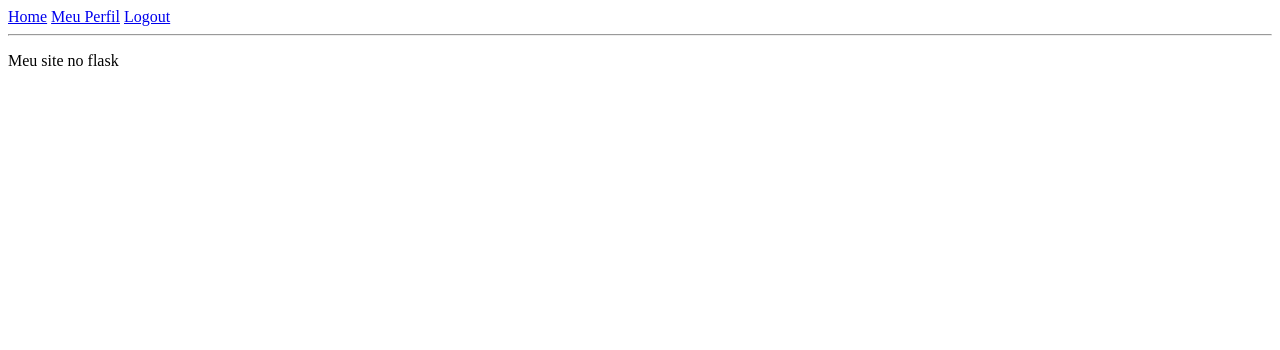
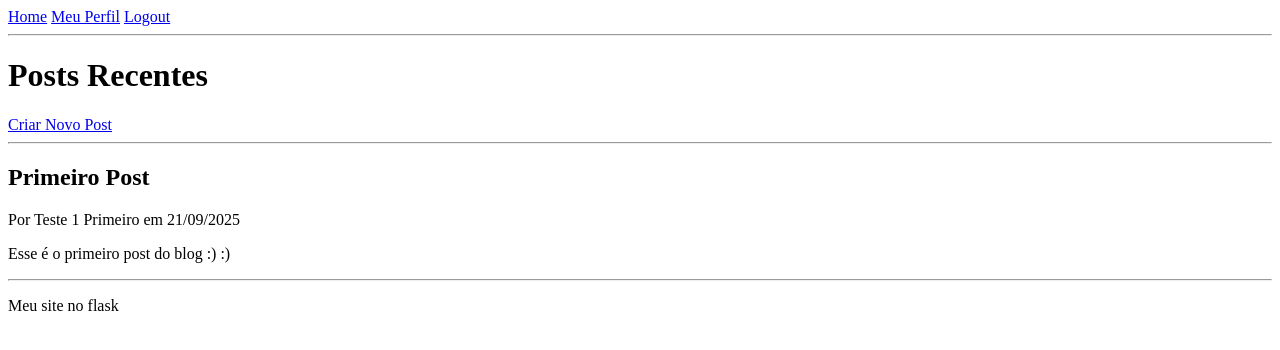
Before and after one commit to roberto16477/DevWeb2, a Flask app: page /home in a window 1280 px wide. Shown: the top 350 px of the page. Run offline with Flask 3, Linux system fonts and the light colour scheme; a user stored in the database is signed in.

Commit message:
up atualiza e deleta post

```diff
--- a/routes.py
+++ b/routes.py
@@ -1,4 +1,4 @@
-from flask import render_template, url_for, flash, redirect, request
+from flask import render_template, url_for, flash, redirect, request, abort
 from werkzeug.security import generate_password_hash, check_password_hash
 from main import app
 from database import db
@@ -15,8 +15,10 @@ def index():
 
 @app.route("/home")
 def homepage():
-    # A sua antiga homepage agora vive exclusivamente na rota /home.
-    return render_template('homepage.html', title='Página Inicial')
+    # Busca todos os posts no banco de dados, ordenando pelos mais recentes
+    posts = Post.query.order_by(Post.data_criacao.desc()).all()
+    # Passa a lista de posts para o template
+    return render_template('homepage.html', title='Página Inicial', posts=posts)
 
 @app.route("/blog")
 def blog():
@@ -43,8 +45,8 @@ def register():
         # Mostra uma mensagem de sucesso
         flash(f'Conta criada com sucesso para {form.nome.data}!', 'success')
 
-        # Redireciona o usuário para a página de login (ou outra página)
-        return redirect(url_for('homepage')) # Supondo que você tenha uma rota 'homepage'
+        # Redireciona o usuário para a página de login
+        return redirect(url_for('login'))
 
     # Se for a primeira vez que o usuário acessa a página (GET), apenas mostra o formulário
     return render_template('register.html', title='Registrar', form=form)
@@ -126,3 +128,49 @@ def new_post():
         # Redireciona para a homepage para ver o novo post
         return redirect(url_for('homepage'))
     return render_template('create_post.html', title='Novo Post', form=form)
+
+@app.route("/post/<int:post_id>/update", methods=['GET', 'POST'])
+@login_required
+def update_post(post_id):
+    # Busca o post pelo ID ou retorna um erro 404 (Não Encontrado) se não existir
+    post = Post.query.get_or_404(post_id)
+
+    # VERIFICAÇÃO DE SEGURANÇA:
+    # Se o autor do post for diferente do usuário logado, exibe um erro 403 (Proibido)
+    if post.author != current_user:
+        abort(403)
+
+    form = PostForm()
+    # Se o formulário for enviado e validado
+    if form.validate_on_submit():
+        post.titulo = form.titulo.data
+        post.corpo = form.corpo.data
+        db.session.commit() # Não precisa de 'add', pois o post já está no banco
+        return redirect(url_for('homepage'))
+    # Se for a primeira vez que a página é carregada (GET)
+    elif request.method == 'GET':
+        # Preenche o formulário com os dados atuais do post
+        form.titulo.data = post.titulo
+        form.corpo.data = post.corpo
+
+    # Usa o mesmo template de criação, mas passa uma legenda diferente
+    return render_template('create_post.html', title='Editar Post',
+                           form=form, legend='Editar Post')
+
+@app.route("/post/<int:post_id>/delete", methods=['POST'])
+@login_required
+def delete_post(post_id):
+    # Busca o post pelo ID ou retorna um erro 404 se não existir
+    post = Post.query.get_or_404(post_id)
+
+    # VERIFICAÇÃO DE SEGURANÇA:
+    # Garante que o usuário logado é o autor do post
+    if post.author != current_user:
+        abort(403) # Erro de 'Proibido'
+
+    # Apaga o post do banco de dados
+    db.session.delete(post)
+    db.session.commit()
+
+    # Redireciona de volta para a homepage
+    return redirect(url_for('homepage'))
--- a/templates/create_post.html
+++ b/templates/create_post.html
@@ -16,7 +16,7 @@
         <form method="POST" action="">
             {{ form.hidden_tag() }}
             <fieldset>
-                <legend>Criar Novo Post</legend>
+                <legend>{{ legend or 'Criar Novo Post' }}</legend>
                 <div>
                     {{ form.titulo.label }}<br>
                     {{ form.titulo(size=50) }}
--- a/templates/homepage.html
+++ b/templates/homepage.html
@@ -30,6 +30,41 @@
         {% endwith %}
 
         {% block content %}{% endblock %}
+
+        <h1>Posts Recentes</h1>
+
+        {% if current_user.is_authenticated %}
+            <div>
+                <a href="{{ url_for('new_post') }}">Criar Novo Post</a>
+            </div>
+            <hr>
+        {% endif %}
+
+        {% for post in posts %}
+            <article>
+                <h2>{{ post.titulo }}</h2>
+                <p>
+                    Por {{ post.author.nome }} {{ post.author.sobrenome }}
+                    em {{ post.data_criacao.strftime('%d/%m/%Y') }}
+                </p>
+                <p>{{ post.corpo }}</p>
+
+                {% if post.author == current_user %}
+                    <div style="display: flex; gap: 10px; margin-top: 10px;">
+                        <a href="{{ url_for('update_post', post_id=post.id) }}">Editar</a>
+
+                        <form action="{{ url_for('delete_post', post_id=post.id) }}" method="POST">
+                            <input type="submit" value="Deletar"
+                                   onclick="return confirm('Tem certeza que deseja deletar este post? Esta ação não pode ser desfeita.')">
+                        </form>
+                    </div>
+                {% endif %}
+            </article>
+            <hr>
+        {% else %}
+            <p>Ainda não há posts no blog.</p>
+        {% endfor %}
+
     </main>
     <p>Meu site no flask</p>
 </body>
```
Also changed, not shown: instance/blog.db.
